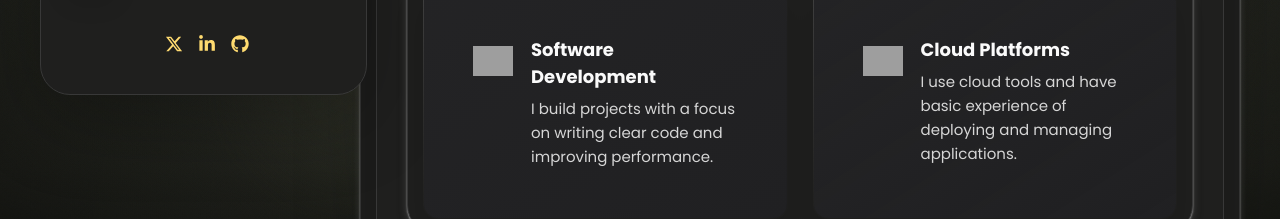
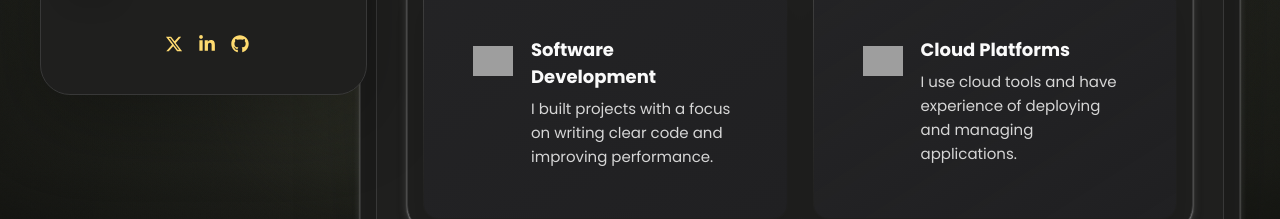
Before and after one commit to RajeevBaniya/portfolio, a React (Vite) app: page / in a window 1280 px wide. Shown: the part 513-732 px from the top of the page. Built offline with nearby package versions, Linux system fonts and the light colour scheme; grey boxes are pictures that could not be loaded.

Commit message:
Updated Content

```diff
--- a/src/pages/About/About.jsx
+++ b/src/pages/About/About.jsx
@@ -8,12 +8,14 @@ const servicesData = [
   {
     icon: "/images/icon-dev.svg",
     title: "Software Development",
-    description: "I build projects with a focus on writing clear code and improving performance.",
+    description:
+      "I built projects with a focus on writing clear code and improving performance.",
   },
   {
     icon: "/images/icon-dev.svg",
     title: "Cloud Platforms",
-    description: "I use cloud tools and have basic experience of deploying and managing applications.",
+    description:
+      "I use cloud tools and have experience of deploying and managing applications.",
   },
 ];
 
@@ -37,10 +39,11 @@ const About = () => {
         <p>Hello ! I'm Rajeev Baniya.</p>
 
         <p>
-          Skilled in developing responsive web applications, optimizing performance
-          and creating secure authentication systems. Familiar with AI tools and cloud
-          services, while exploring and staying updated with the latest technology &
-          This is my official portfolio website to showcase all my details and work.
+          Skilled in developing responsive web applications, optimizing
+          performance and creating secure authentication systems. Familiar with
+          AI tools and cloud services, while exploring and staying updated with
+          the latest technology & This is my official portfolio website to
+          showcase all my details and work.
         </p>
         <div class="btn-box">
           <a href="images/resume.pdf" target="_blank" class="btn d-CV">
```
